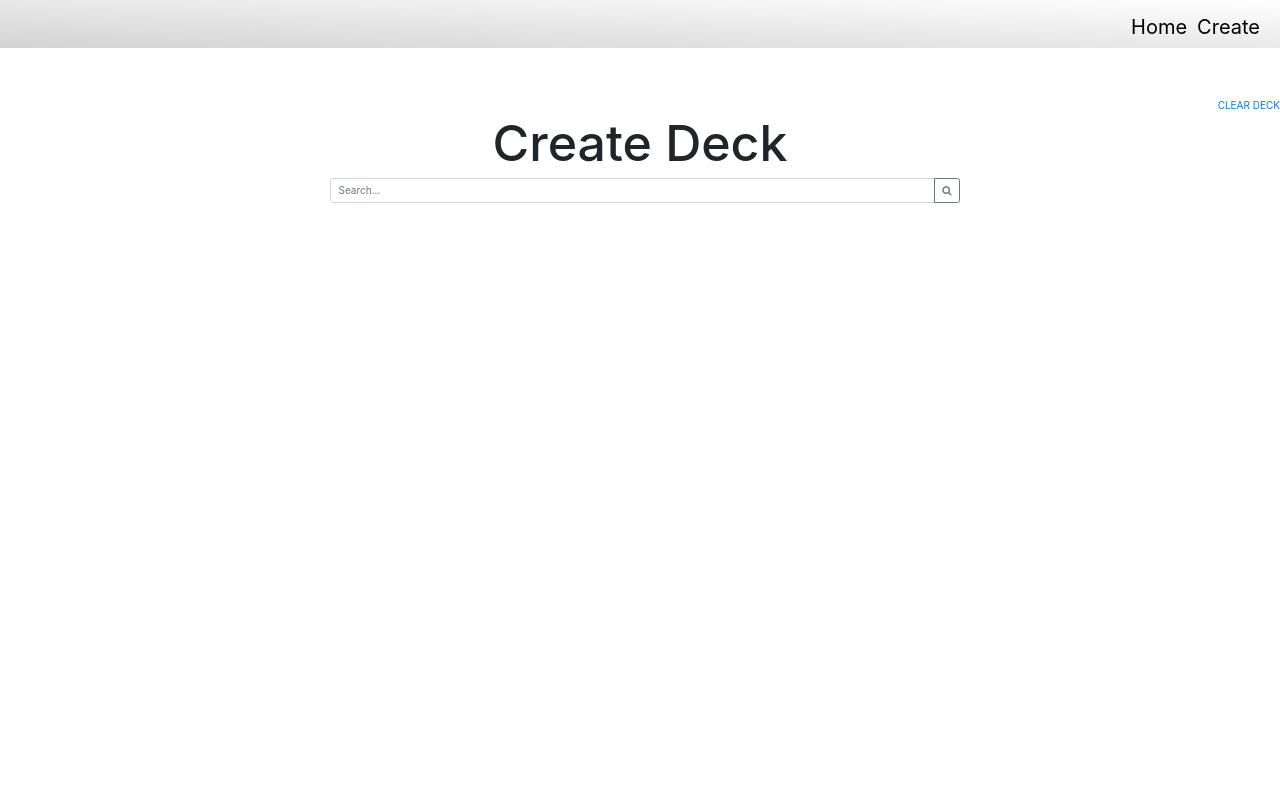
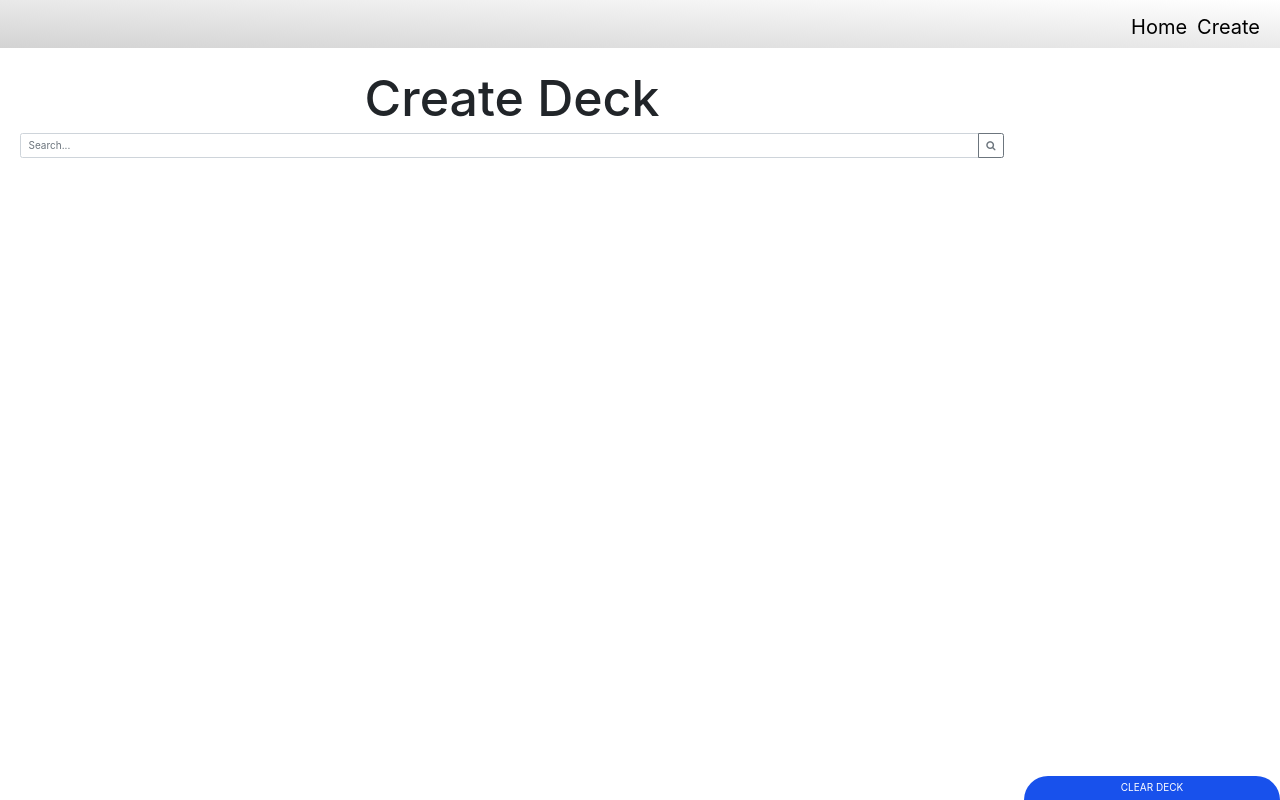
Before and after one commit to alexha415/edhblocks, a React (Create React App) app: page /create in a window 1280 px wide. Built offline with nearby package versions, Linux system fonts and the light colour scheme.

Commit message:
added decklist on the side with clear button, ui updates and scrolling

```diff
--- a/src/App.css
+++ b/src/App.css
@@ -5,15 +5,17 @@
   padding: 0px;
   box-sizing: inherit;
 }
+html, body, #root, .App {
+  height: 100%;
+}
 html{
   font-size: 62.5%;
 }
-
-body{
+#root, body{
+  min-height: 100vh;
   box-sizing: border-box;
   min-width: 320px;
 }
-
 .col{
   margin: 0px;
   padding: 0px;
@@ -31,11 +33,6 @@ body{
   padding-top: 1.2rem;
   padding-bottom: .6rem;
   background-image: linear-gradient(to top right, lightgrey, white);
-}
-
-.search-bar{
-  padding-left: 1rem;
-  width: 50%;
 }
 
 ul.nav-bar{
@@ -60,6 +57,9 @@ li.nav-bar-item{
   display: grid;
   grid-template-columns: repeat(4,1fr)
 }
+.card-list-container::-webkit-scrollbar{
+  display: none;
+}
 .card-name{
   font-size: 1.2rem;
   text-align: center;
@@ -82,10 +82,6 @@ li.nav-bar-item{
   }
 }
 
-.create{
-  align-items: center;
-  margin-top: 5rem;
-}
 .create-title{
   font-size: 5rem;
   animation: fadeIn 3s;
@@ -100,6 +96,45 @@ li.nav-bar-item{
   }
 }
 
-.decklist{
-  align-self: flex-end;
+.create, .deck-list, .deck-container{
+  height: 100%;
 }
+.deck-container{
+  width: 20%;
+}
+.search-container{
+  margin-right: auto;
+  width: 80%;
+  align-items: center;
+  padding: 2rem;
+  overflow-y: scroll;
+}
+::-webkit-scrollbar { /* required, although an apparent no-op */
+  color: red;
+}
+.clear-deck-btn{
+  width: 100%;
+  background-color: rgb(24, 81, 236);
+  color: white;
+  border-radius: 20rem 20rem 0 0;
+}
+.clear-deck-btn:hover{
+  background-color: white;
+  border: 1px solid rgb(24, 81, 236);
+  color: rgb(24, 81, 236);
+}
+p.deck-item{
+  max-height: 3rem;
+  font-size: 1.5rem;
+  background-color: black;
+  color: white;
+  text-align: center;
+  border-radius: 0 20rem 20rem 0;
+  border-bottom: 1px solid white;
+  padding: .3rem;
+  margin: 0px;
+  overflow-y: hidden;
+}
+p.deck-item:hover{
+  opacity: .5;
+}
--- a/src/App.js
+++ b/src/App.js
@@ -13,7 +13,7 @@ function App() {
   return (
     <Provider store={store}>
       <Router>
-        <div className="App">
+        <div className="App flex-container-col">
           <Header/>
           <Switch>
             <Route exact path='/' component={Home}></Route>
--- a/src/components/card/CardList.js
+++ b/src/components/card/CardList.js
@@ -7,13 +7,13 @@ const CardList = ({card: {cards, filtered}, deck: {deckList}, filterCards}) => {
 
   useEffect( () => {
     filterCards(deckList);
-  }, [deckList]);
+  }, [deckList, cards]);
 
   let showCards;
   filtered ? showCards = filtered : showCards = cards
 
   return (
-  <div className='container'>
+  <div className='container card-list-container'>
     {showCards && showCards.length > 0 && showCards.map(card => {
       return <Card key={card.id} card={card}/>
     })}
--- /dev/null
+++ b/src/components/deck/DeckItem.js
@@ -0,0 +1,11 @@
+import React from 'react'
+
+const DeckItem = () => {
+  return (
+    <div>
+
+    </div>
+  )
+}
+
+export default DeckItem
--- a/src/components/deck/DeckList.js
+++ b/src/components/deck/DeckList.js
@@ -1,6 +1,7 @@
 import React from 'react'
 import {connect} from 'react-redux';
 import {clearDeck} from '../../actions/deckActions';
+import DeckItem from './DeckItem';
 
 const DeckList = ({deck:{deckList}, clearDeck}) => {
 
@@ -10,11 +11,13 @@ const DeckList = ({deck:{deckList}, clearDeck}) => {
     clearDeck();
   }
   return (
-    <div className = 'decklist'>
-      {deckList.map(card => (
-        <div>{card.name}</div>
-      ))}
-      <a href="#" onClick={onClick}>
+    <div className = 'flex-container-col deck-container'>
+      <div className="deck-list">
+        {deckList.map(card => (
+          <p key={card.name} className='deck-item'>{card.name}</p>
+        ))}
+      </div>
+      <a href="#" className="btn clear-deck-btn"onClick={onClick}>
         CLEAR DECK
       </a>
     </div>
--- a/src/components/layout/header/Searchbar.js
+++ b/src/components/layout/header/Searchbar.js
@@ -23,7 +23,7 @@ const Searchbar = ({ searchCards }) => {
   }
   return (
     <Fragment>
-      <form onSubmit={onSubmit}>
+      <form onSubmit={onSubmit} style ={{width: '100%'}}>
         <div className="input-group">
           <input type="text" className='form-control' value={text} for='text' placeholder='Search...' name='text' onChange={onChange}/>
           <div className="input-group-append">
--- a/src/components/pages/Create.js
+++ b/src/components/pages/Create.js
@@ -4,13 +4,13 @@ import Searchbar from'../layout/header/Searchbar';
 import DeckList from '../deck/DeckList';
 const Create = () => {
   return (
-    <div className="flex-container-col create">
-    <DeckList/>
-    <h4 className='create-title'>Create Deck</h4>
-      <div className='search-bar'>
-        <Searchbar className='search-bar'/>
+    <div className='flex-container-row create'>
+      <div className="flex-container-col search-container">
+        <h4 className='create-title'>Create Deck</h4>
+        <Searchbar/>
+      <CardList/>
       </div>
-      <CardList/>
+      <DeckList/>
     </div>
   )
 }
```
